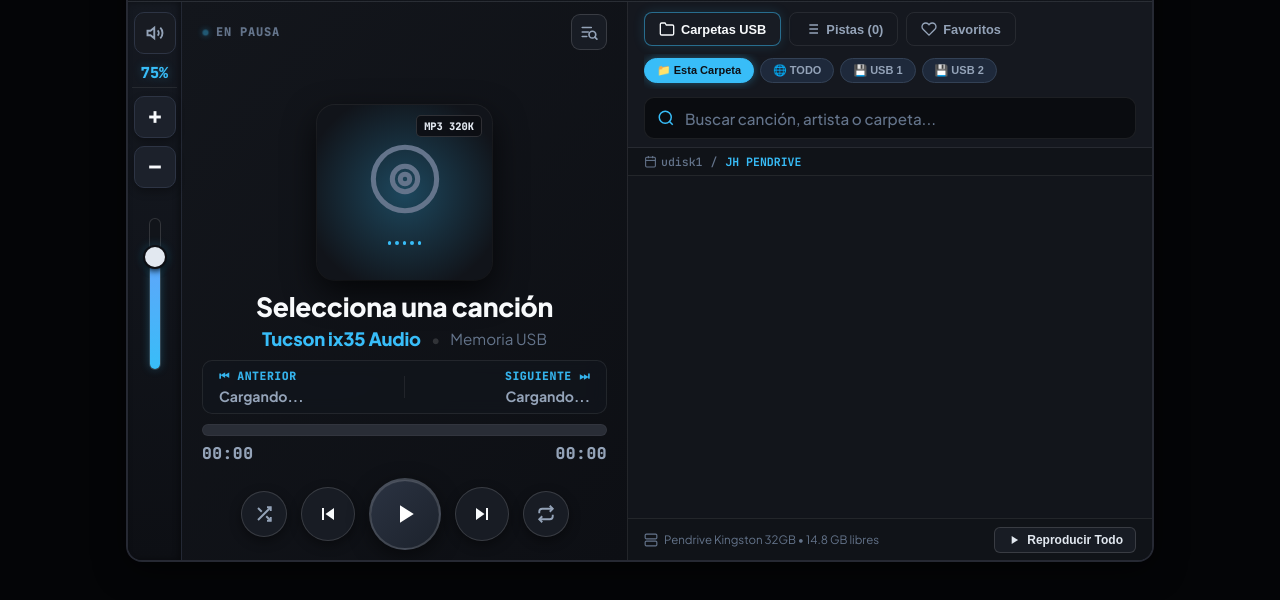
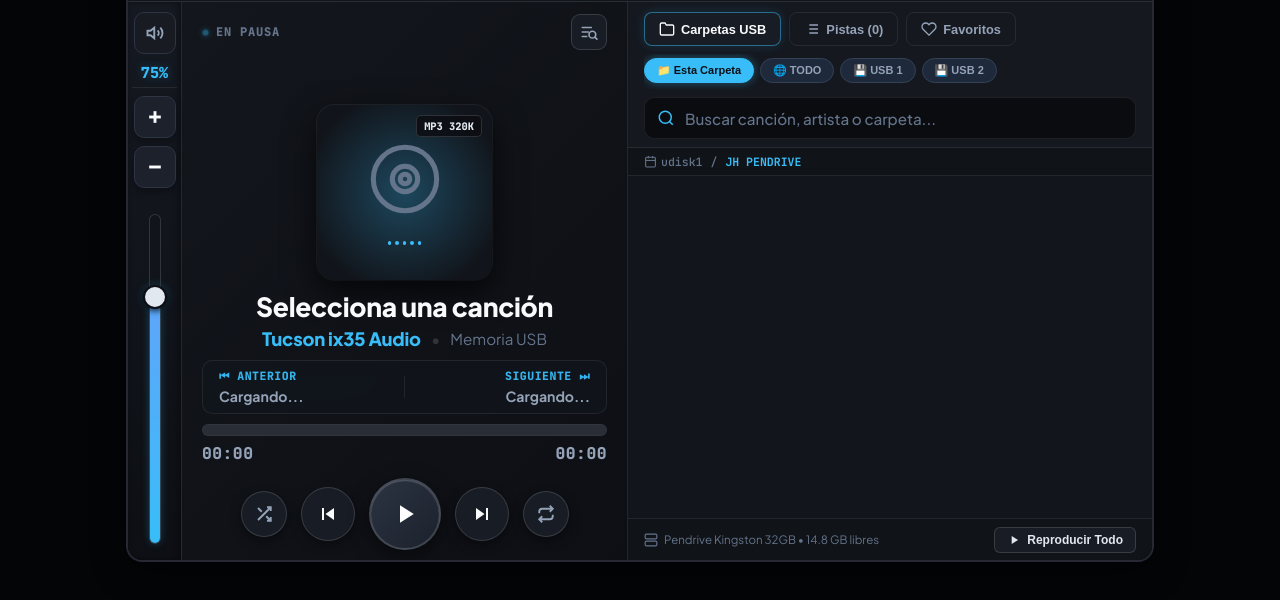
Before and after one commit to josehmaza/jh-music, a plain HTML site: page index.html in a window 1280 px wide. Shown: the part 140-740 px from the top of the page. Drawn offline with Linux system fonts and the light colour scheme.

Commit message:
feat: barra de volumen extendida hasta el final inferior de la pantalla en mockup y app nativa

```diff
--- a/android/app/src/main/assets/style.css
+++ b/android/app/src/main/assets/style.css
@@ -325,19 +325,18 @@ body {
   height: 20px;
 }
 
-/* Barra Vertical Táctil de Nivel (Abajo de + y -, con separación ergonómica de 18px) */
+/* Barra Vertical Táctil de Nivel (Ocupa hasta abajo del término de la pantalla) */
 .driver-vol-meter-wrap {
   flex: 1;
   width: 100%;
-  min-height: 110px;
-  max-height: 160px;
+  height: 100%;
   display: flex;
   align-items: center;
   justify-content: center;
   cursor: pointer;
-  padding: 4px 0;
-  margin-top: 18px;
-  margin-bottom: 8px;
+  padding: 4px 0 6px 0;
+  margin-top: 14px;
+  margin-bottom: 0;
 }
 
 .vol-meter-track {
--- a/style.css
+++ b/style.css
@@ -325,19 +325,18 @@ body {
   height: 20px;
 }
 
-/* Barra Vertical Táctil de Nivel (Abajo de + y -, con separación ergonómica de 18px) */
+/* Barra Vertical Táctil de Nivel (Ocupa hasta abajo del término de la pantalla) */
 .driver-vol-meter-wrap {
   flex: 1;
   width: 100%;
-  min-height: 110px;
-  max-height: 160px;
+  height: 100%;
   display: flex;
   align-items: center;
   justify-content: center;
   cursor: pointer;
-  padding: 4px 0;
-  margin-top: 18px;
-  margin-bottom: 8px;
+  padding: 4px 0 6px 0;
+  margin-top: 14px;
+  margin-bottom: 0;
 }
 
 .vol-meter-track {
```
Also changed, not shown: android/app/src/main/res/layout/activity_main.xml (+4 -4 lines).
